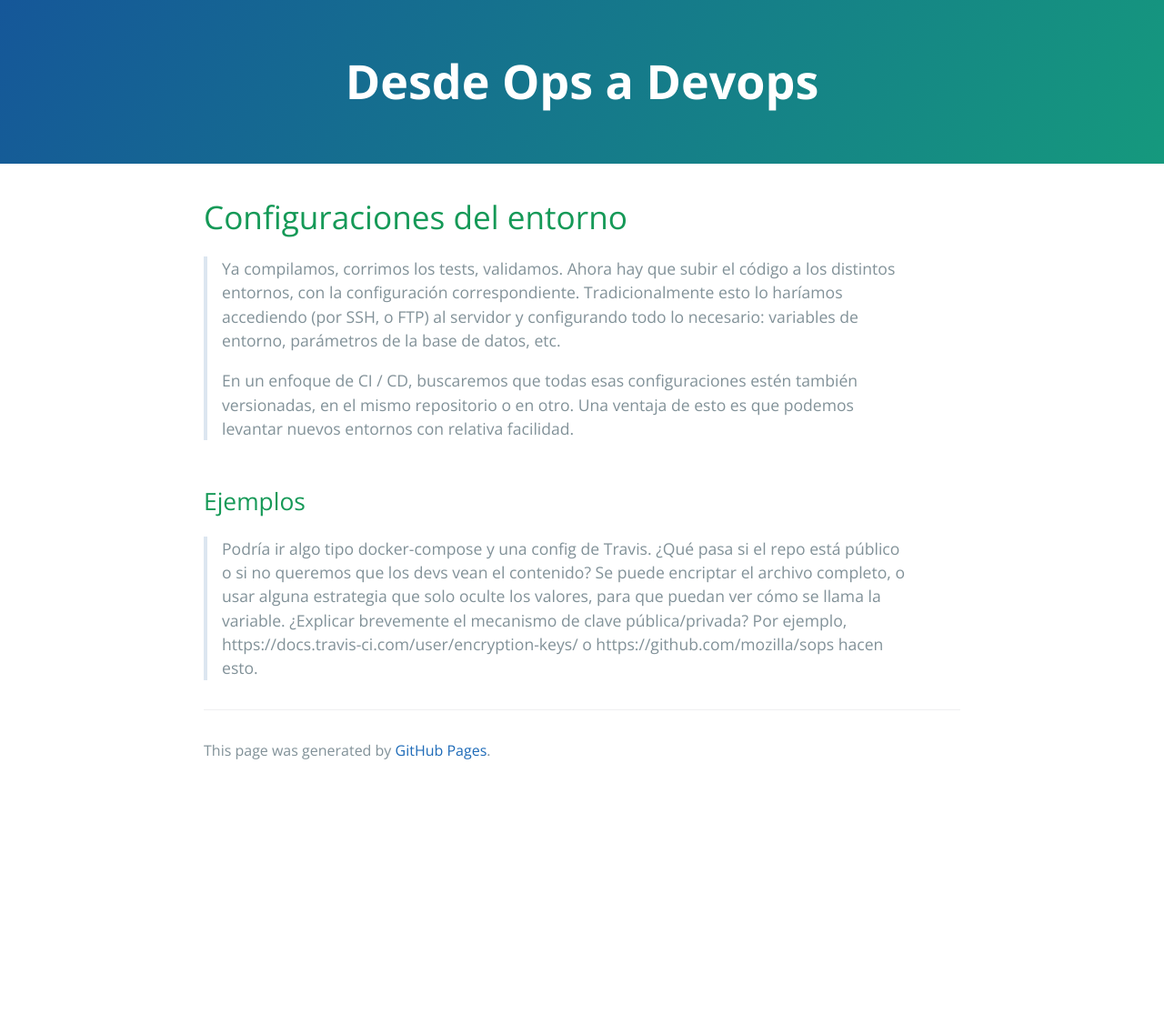
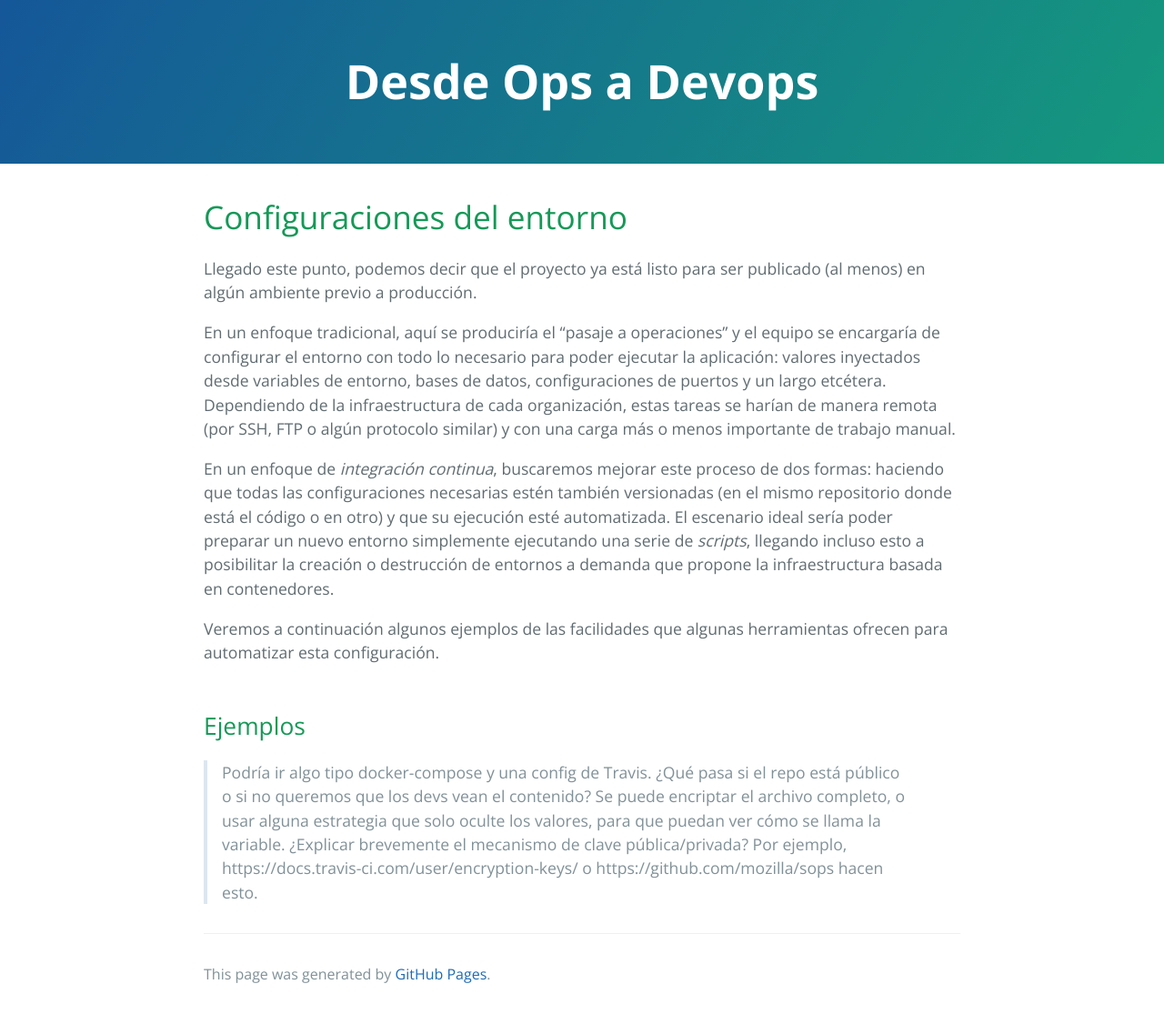
Before and after one commit to clombardi/design-thinking, a Jekyll site: the page built from ci-cd/configuracion-entorno.md, in a window 1280 px wide. Shown: the whole page at 91% size. Built offline with Jekyll 4.4.1, drawn with Linux system fonts in a browser that asks for light colours; our own code applies the rules of GitHub Pages for plain Markdown files; before the commit the page ends 900 px from its top, so only the background shows below that.

Commit message:
unidad 7 - intro a configuraciones de entorno

```diff
--- a/ci-cd/configuracion-entorno.md
+++ b/ci-cd/configuracion-entorno.md
@@ -4,9 +4,13 @@ layout: default
 
 # Configuraciones del entorno
 
-> Ya compilamos, corrimos los tests, validamos. Ahora hay que subir el código a los distintos entornos, con la configuración correspondiente. Tradicionalmente esto lo haríamos accediendo (por SSH, o FTP) al servidor y configurando todo lo necesario: variables de entorno, parámetros de la base de datos, etc.
->
-> En un enfoque de CI / CD, buscaremos que todas esas configuraciones estén también versionadas, en el mismo repositorio o en otro. Una ventaja de esto es que podemos levantar nuevos entornos con relativa facilidad.
+Llegado este punto, podemos decir que el proyecto ya está listo para ser publicado (al menos) en algún ambiente previo a producción.
+
+En un enfoque tradicional, aquí se produciría el "pasaje a operaciones" y el equipo se encargaría de configurar el entorno con todo lo necesario para poder ejecutar la aplicación: valores inyectados desde variables de entorno, bases de datos, configuraciones de puertos y un largo etcétera. Dependiendo de la infraestructura de cada organización, estas tareas se harían de manera remota (por SSH, FTP o algún protocolo similar) y con una carga más o menos importante de trabajo manual.
+
+En un enfoque de _integración continua_, buscaremos mejorar este proceso de dos formas: haciendo que todas las configuraciones necesarias estén también versionadas (en el mismo repositorio donde está el código o en otro) y que su ejecución esté automatizada. El escenario ideal sería poder preparar un nuevo entorno simplemente ejecutando una serie de _scripts_, llegando incluso esto a posibilitar la creación o destrucción de entornos a demanda que propone la infraestructura basada en contenedores.
+
+Veremos a continuación algunos ejemplos de las facilidades que algunas herramientas ofrecen para automatizar esta configuración.
 
 ## Ejemplos
 
```
